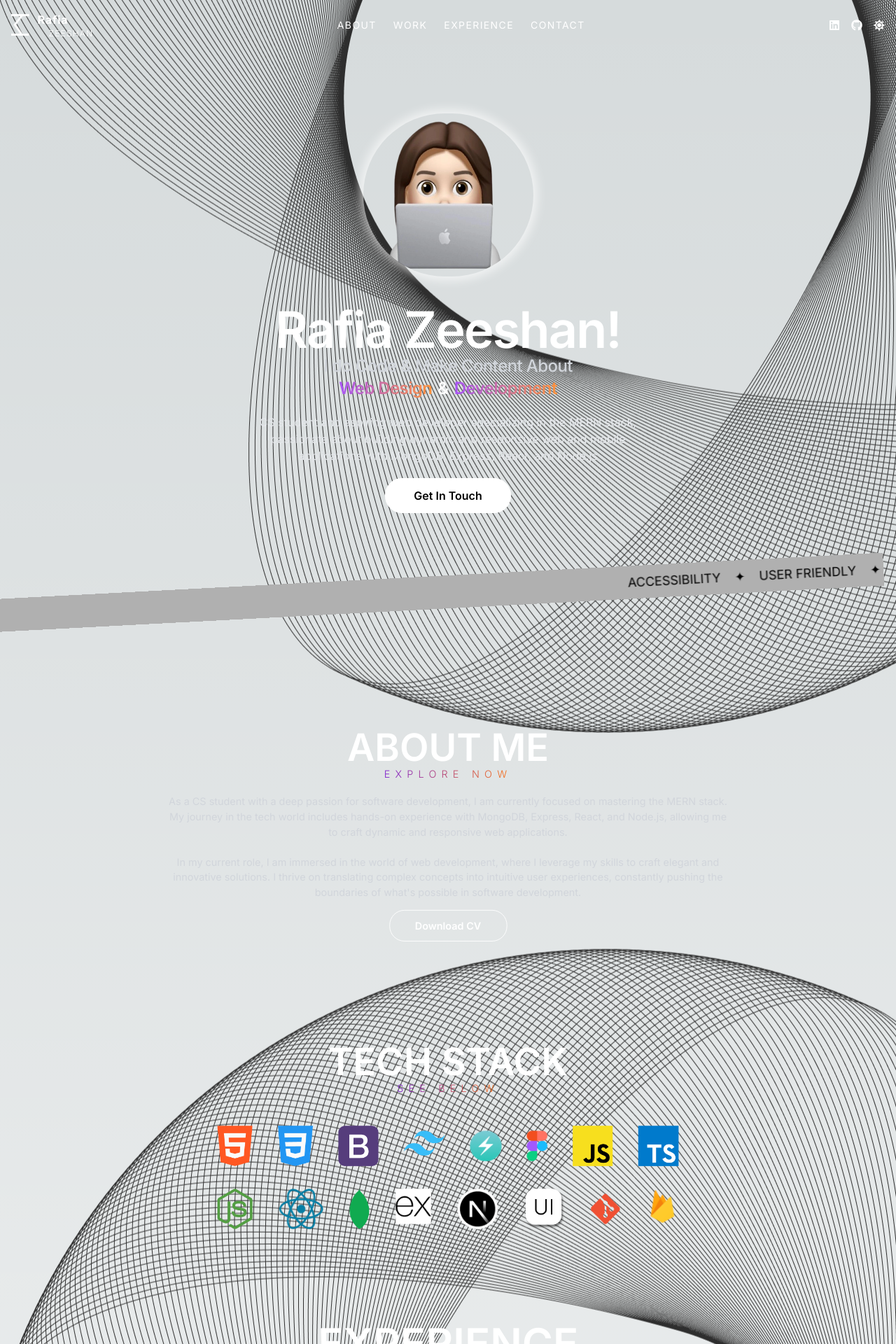
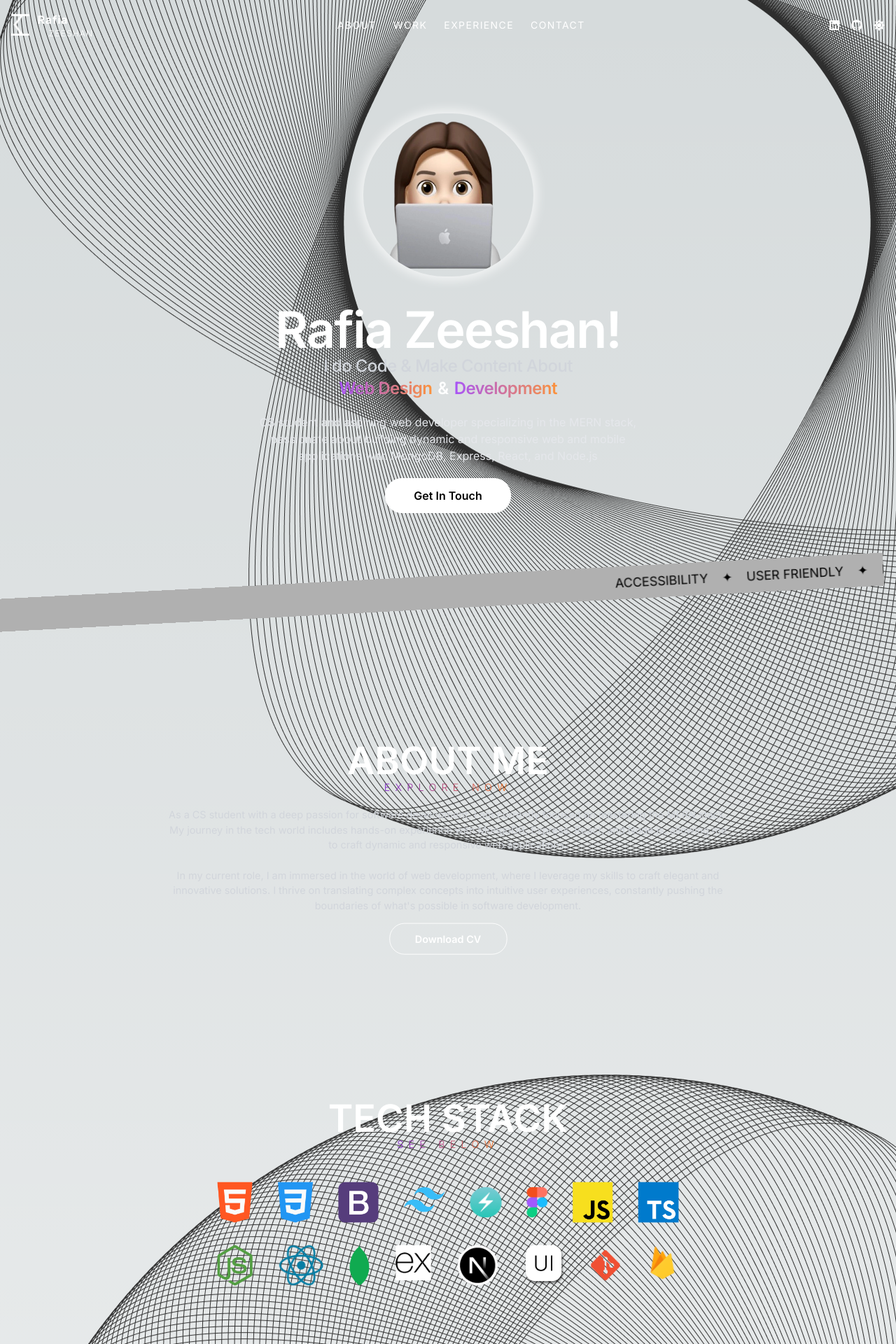
Before and after one commit to RafiaZeeshan14/my-portfolio-next, a Next.js app: page / in a window 1280 px wide. Shown: the top 1920 px of the page at 70% size. Built offline with nearby package versions, Linux system fonts and the light colour scheme.

Commit message:
navbar fixed & adjust gaps b/w sections

```diff
--- a/app/globals.css
+++ b/app/globals.css
@@ -50,7 +50,9 @@ body {
     transform: translateY(-10px);
   }
 }
-
+html {
+  scroll-behavior: smooth;
+}
 
 .scroll-container {
   width: 100vw;
--- a/app/page.tsx
+++ b/app/page.tsx
@@ -12,18 +12,18 @@ import Image from "next/image";
 
 export default function Home() {
   return (
-      <main className="h-full w-full  bg-[url('/Loop.png')] bg-repeat bg-center ">
-        <Navbar/>
-        <Banner />
-      <div className="flex flex-col gap-16">
-        <Scroll/>
-        <About/>
-        <TechStack/>
+    <main className="h-full w-full  bg-[url('/Loop.png')] bg-repeat bg-center ">
+      <Navbar />
+      <Banner />
+      <Scroll />
+      <div className="flex flex-col gap-y-[4.5rem]">
+        <About />
+        <TechStack />
         <Experience />
         <Projects />
-        <Certifications/>
-        <Services/>
-         <Footer />
+        <Certifications />
+        <Services />
+        <Footer />
       </div>
     </main>
   );
--- a/components/About.tsx
+++ b/components/About.tsx
@@ -4,10 +4,10 @@ const About: React.FC<{}> = () => {
   return (
     <section
       id="about"
-      className="flex flex-col items-center justify-center h-full relative overflow-hidden  "
-      style={{ transform: "scale(0.9" }}
+      className="flex flex-col items-center justify-center h-full relative overflow-hidden  py-10 "
+      style={{ transform: "scale(0.9)" }}
     >
-      <div className="flex flex-col justify-around flex-wrap items-center max-w-[900px]">
+      <div className="flex flex-col justify-around flex-wrap items-center max-w-[900px] pt-[45px]">
         <h1 className="text-white font-semibold text-6xl">ABOUT ME</h1>
         <p className=" tracking-[0.5em] text-transparent font-light pb-5 bg-clip-text bg-gradient-to-r from-purple-700 to-orange-500  text-1xl">
           EXPLORE NOW
--- a/components/Certifications.tsx
+++ b/components/Certifications.tsx
@@ -4,7 +4,7 @@ import React from "react";
 
 const Certifications: React.FC<{}> = () => {
   return (
-    <section id="experience">
+    <section id="experience" className="py-10">
       <h2 className="text-white font-semibold text-center text-4xl sm:text-6xl  pt-[45px]">
         CERTIFICATIONS
       </h2>
--- a/components/Experience.tsx
+++ b/components/Experience.tsx
@@ -3,8 +3,8 @@ import React from "react";
 
 const Experience: React.FC<{}> = () => {
   return (
-    <section id="experience">
-      <h2 className="text-white font-semibold text-center text-5xl sm:text-6xl  pt-[45px]">
+    <section id="experience" className="py-10" >
+      <h2 className="text-white font-semibold text-center text-5xl sm:text-6xl   pt-[45px]">
         EXPERIENCE
       </h2>
       <p className=" tracking-[0.5em] text-center text-transparent font-light pb-5  bg-clip-text bg-gradient-to-r from-purple-700 to-orange-500  text-1xl ">
--- a/components/Footer.tsx
+++ b/components/Footer.tsx
@@ -6,7 +6,7 @@ import { FaFacebookF, FaLinkedinIn, FaGithub, FaEnvelope } from "react-icons/fa"
 
 const Footer = () => {
   return (
-    <footer className="bg-[#2E2E2E] text-white py-8">
+    <footer className="bg-[#2E2E2E] text-white py-8" id="contact">
       <div className="container mx-auto text-center">
         {/* Profile Circle */}
         <div className="flex justify-center mb-4">
--- a/components/Navbar.tsx
+++ b/components/Navbar.tsx
@@ -1,12 +1,29 @@
-import React from 'react';
+"use client"
+import React, { useEffect, useState } from 'react';
 import Link from 'next/link';
 import { FaGithub, FaLinkedin, FaSun } from 'react-icons/fa';
 
 const Navbar: React.FC<{}> = () => {
+  const [scrolled, setScrolled] = useState(false);
+
+  useEffect(() => {
+    const handleScroll = () => {
+      if (window.scrollY > 50) {
+        setScrolled(true);
+      } else {
+        setScrolled(false);
+      }
+    };
+
+    window.addEventListener('scroll', handleScroll);
+    return () => {
+      window.removeEventListener('scroll', handleScroll);
+    };
+  }, []);
+
   return (
-    <nav className=" text-white py-4">
-      <div className="container mx-auto  flex justify-between items-center px-4">
-        {/* Left section: Logo */}
+    <nav className={`sticky top-0 z-50 py-4 text-white transition-all duration-300 ${scrolled ? 'bg-black bg-opacity-60' : 'bg-transparent'}`}>
+        <div className="container mx-auto   flex justify-between items-center px-4">
           {/* Left section: Logo and Names */}
           <div className="flex items-center space-x-2">
             <Link href="/" className="flex  items-center">
@@ -20,26 +37,26 @@ const Navbar: React.FC<{}> = () => {
 
         {/* Middle section: Links */}
         <div className="hidden md:flex space-x-6 text-sm ">
-          <Link href="/About" className="hover:text-gray-400 tracking-widest ">
+          <Link href="#about" className="hover:text-gray-400 tracking-widest ">
             ABOUT
           </Link>
-          <Link href="/work" className="hover:text-gray-400 tracking-widest ">
+          <Link href="#projects" className="hover:text-gray-400 tracking-widest ">
             WORK
           </Link>
-          <Link href="/notebook" className="hover:text-gray-400 tracking-widest ">
+          <Link href="#experience" className="hover:text-gray-400 tracking-widest ">
            EXPERIENCE
           </Link>
-          <Link href="/contact" className="hover:text-gray-400 tracking-widest ">
+          <Link href="#contact" className="hover:text-gray-400 tracking-widest ">
             CONTACT
           </Link>
         </div>
 
         {/* Right section: Icons */}
         <div className="flex items-center space-x-4">
-          <Link href="https://www.linkedin.com" target="_blank" rel="noopener noreferrer" className="hover:text-gray-400">
+          <Link href="https://www.linkedin.com/in/rafia-zeeshan/" target="_blank" rel="noopener noreferrer" className="hover:text-gray-400">
             <FaLinkedin />
           </Link>
-          <Link href="https://github.com" target="_blank" rel="noopener noreferrer" className="hover:text-gray-400">
+          <Link href="https://github.com/RafiaZeeshan14" target="_blank" rel="noopener noreferrer" className="hover:text-gray-400">
             <FaGithub />
           </Link>
           <button className="hover:text-gray-400">
--- a/components/Services.tsx
+++ b/components/Services.tsx
@@ -15,7 +15,7 @@ const Services = () => {
     <div>
       <section
         id="services"
-        className="flex flex-col items-center justify-center h-full relative overflow-hidden pt-[35px] "
+        className="flex flex-col items-center justify-center h-full relative overflow-hidden pt-[35px] py-10"
         style={{ transform: "scale(0.9" }}
       >
         <div className="flex flex-col justify-around flex-wrap items-center max-w-[900px]">
--- a/components/TechStack.tsx
+++ b/components/TechStack.tsx
@@ -7,7 +7,7 @@ const TechStack: React.FC<{}> = () => {
     <div>
       <section
         id="tech"
-        className="flex flex-col items-center justify-center h-full relative overflow-hidden pt-[35px] "
+        className="flex flex-col items-center justify-center h-full relative overflow-hidden pt-[45px] py-10"
         style={{ transform: "scale(0.9" }}
       >
         <div className="flex flex-col justify-around flex-wrap items-center max-w-[900px]">
@@ -36,7 +36,7 @@ const TechStack: React.FC<{}> = () => {
             <img src="/ex.png" alt="express" className="w-14 h-14" />
             <img src="/nextjs.png" alt="ts" className="w-16 h-16" />
             <img src="/NextUI.png" alt="NextUI" className="w-16 h-16" />
-            <img src="/git.png" alt="git" className="h-12 mt-2 " />
+            <img src="/Git.png" alt="git" className="h-12 mt-2 " />
             <img src="/firebase.png" alt="firebase" className="h-14 " />
             </div>
           </div>
```
